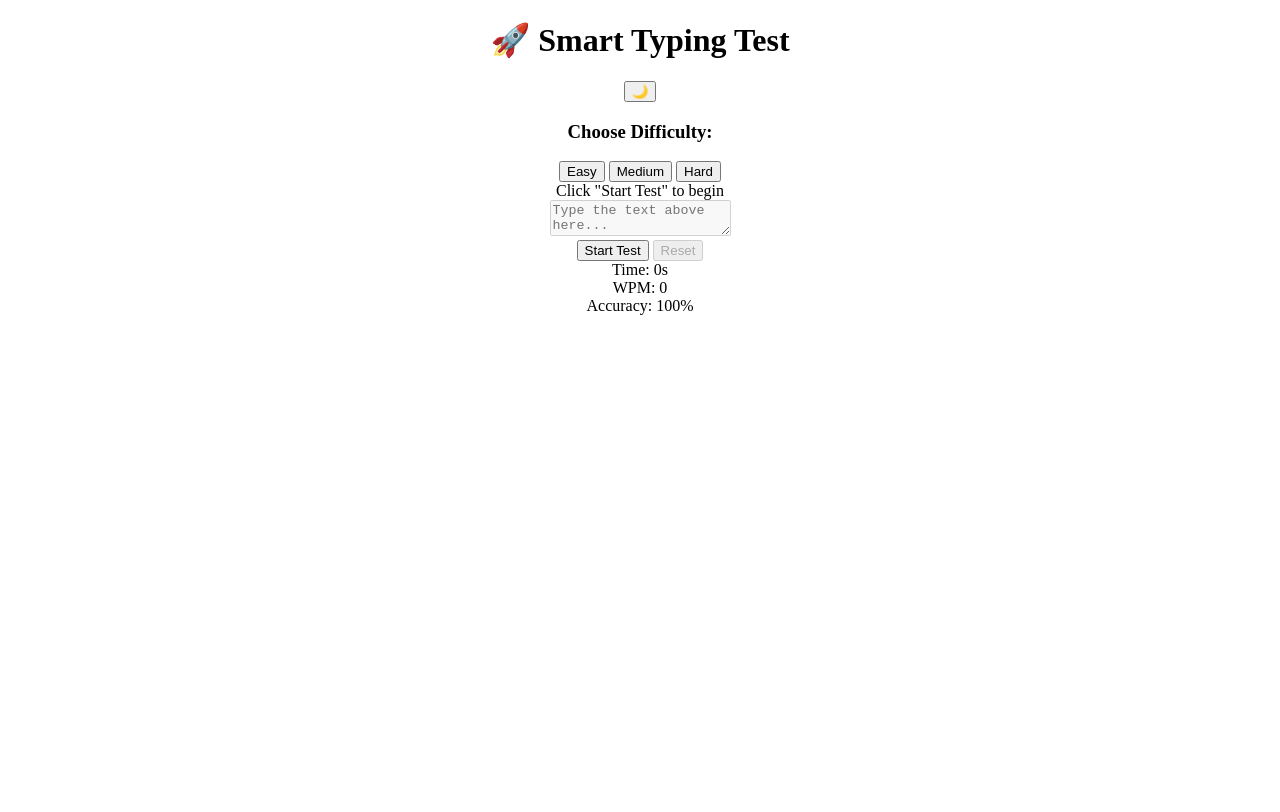
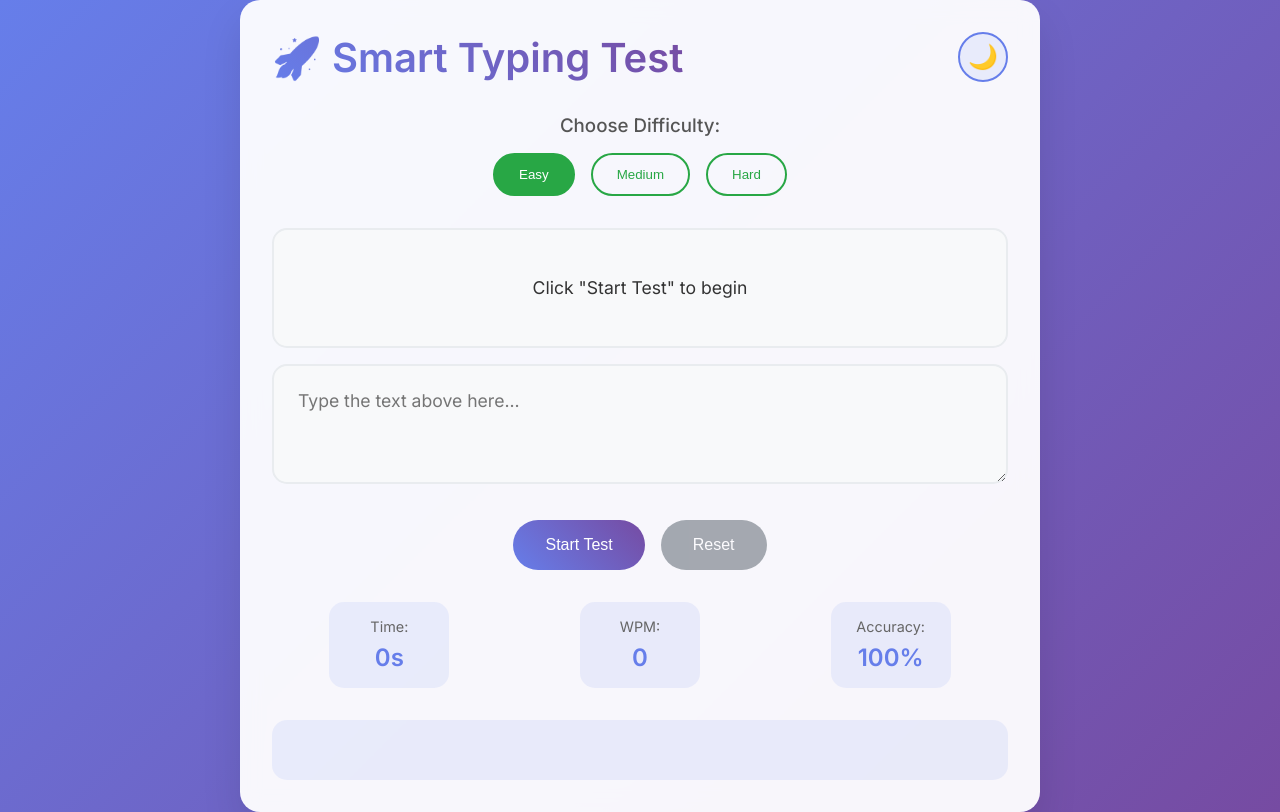
Before and after one commit to danielkamweru/my-typing-test-project, a plain HTML site: page index.html in a window 1280 px wide. Drawn offline with Linux system fonts and the light colour scheme.

Commit message:
created the css styling

```diff
--- a/styles.css
+++ b/styles.css
@@ -1,12 +1,309 @@
-body{
+* {
+    margin: 0;
+    padding: 0;
+    box-sizing: border-box;
+}
+
+body {
+    font-family: 'Inter', sans-serif;
+    background: linear-gradient(135deg, #667eea 0%, #764ba2 100%);
+    min-height: 100vh;
+    display: flex;
+    align-items: center;
+    justify-content: center;
+    color: #333;
+}
+
+.container {
+    background: rgba(255, 255, 255, 0.95);
+    backdrop-filter: blur(10px);
+    border-radius: 20px;
+    padding: 2rem;
+    box-shadow: 0 20px 40px rgba(0, 0, 0, 0.1);
+    max-width: 800px;
+    width: 90%;
     text-align: center;
 }
-#text{
+
+.header {
+    display: flex;
+    justify-content: space-between;
+    align-items: center;
+    margin-bottom: 2rem;
+}
+
+h1 {
+    font-size: 2.5rem;
+    font-weight: 600;
+    margin: 0;
+    background: linear-gradient(45deg, #667eea, #764ba2);
+    -webkit-background-clip: text;
+    -webkit-text-fill-color: transparent;
+    background-clip: text;
+}
+
+.theme-toggle {
+    background: rgba(102, 126, 234, 0.1);
+    border: 2px solid #667eea;
+    border-radius: 50%;
+    width: 50px;
+    height: 50px;
+    font-size: 1.5rem;
+    cursor: pointer;
+    transition: all 0.3s ease;
+    display: flex;
+    align-items: center;
+    justify-content: center;
+}
+
+.theme-toggle:hover {
+    transform: scale(1.1);
+    box-shadow: 0 5px 15px rgba(102, 126, 234, 0.3);
+}
+
+.difficulty-selector {
+    margin-bottom: 2rem;
+}
+
+.difficulty-selector h3 {
+    margin-bottom: 1rem;
+    color: #555;
+    font-weight: 500;
+}
+
+.difficulty-buttons {
+    display: flex;
+    gap: 1rem;
+    justify-content: center;
+    flex-wrap: wrap;
+}
+
+.difficulty-btn {
+    padding: 0.75rem 1.5rem;
+    border: 2px solid #28a745;
+    background: transparent;
+    color: #28a745;
+    border-radius: 25px;
+    cursor: pointer;
+    font-weight: 500;
+    transition: all 0.3s ease;
+}
+
+.difficulty-btn:hover {
+    transform: translateY(-2px);
+    box-shadow: 0 5px 15px rgba(40, 167, 69, 0.3);
+}
+
+.difficulty-btn.active {
+    background: #28a745;
+    color: white;
+}
+
+.test-area {
+    margin: 2rem 0;
+}
+
+.text-display {
+    background: #f8f9fa;
+    border: 2px solid #e9ecef;
+    border-radius: 15px;
+    padding: 1.5rem;
+    margin-bottom: 1rem;
+    font-size: 1.1rem;
+    line-height: 1.6;
+    min-height: 120px;
+    display: flex;
+    align-items: center;
+    justify-content: center;
+    position: relative;
+}
+
+.text-input {
     width: 100%;
-    height: 70px;
-    margin-bottom: 10px;
+    min-height: 120px;
+    padding: 1.5rem;
+    border: 2px solid #e9ecef;
+    border-radius: 15px;
+    font-size: 1.1rem;
+    font-family: 'Inter', sans-serif;
+    resize: vertical;
+    transition: border-color 0.3s ease;
 }
-#button{
-background-color:blue;
-    padding: 20px;
+
+.text-input:focus {
+    outline: none;
+    border-color: #667eea;
+    box-shadow: 0 0 0 3px rgba(102, 126, 234, 0.1);
 }
+
+.text-input:disabled {
+    background: #f8f9fa;
+    cursor: not-allowed;
+}
+
+.controls {
+    display: flex;
+    gap: 1rem;
+    justify-content: center;
+    margin: 2rem 0;
+    flex-wrap: wrap;
+}
+
+.start-btn, .reset-btn {
+    padding: 1rem 2rem;
+    border: none;
+    border-radius: 25px;
+    font-size: 1rem;
+    font-weight: 500;
+    cursor: pointer;
+    transition: all 0.3s ease;
+}
+
+.start-btn {
+    background: linear-gradient(45deg, #667eea, #764ba2);
+    color: white;
+}
+
+.start-btn:hover:not(:disabled) {
+    transform: translateY(-2px);
+    box-shadow: 0 10px 25px rgba(102, 126, 234, 0.3);
+}
+
+.reset-btn {
+    background: #6c757d;
+    color: white;
+}
+
+.reset-btn:hover:not(:disabled) {
+    background: #5a6268;
+    transform: translateY(-2px);
+}
+
+.start-btn:disabled, .reset-btn:disabled {
+    opacity: 0.6;
+    cursor: not-allowed;
+    transform: none;
+}
+
+.stats {
+    display: flex;
+    justify-content: space-around;
+    margin: 2rem 0;
+    flex-wrap: wrap;
+    gap: 1rem;
+}
+
+.stat-item {
+    background: rgba(102, 126, 234, 0.1);
+    padding: 1rem;
+    border-radius: 15px;
+    min-width: 120px;
+}
+
+.stat-label {
+    display: block;
+    font-size: 0.9rem;
+    color: #666;
+    margin-bottom: 0.5rem;
+}
+
+.stat-item span:last-child {
+    font-size: 1.5rem;
+    font-weight: 600;
+    color: #667eea;
+}
+
+.results {
+    margin-top: 2rem;
+    padding: 1.5rem;
+    background: rgba(102, 126, 234, 0.1);
+    border-radius: 15px;
+    font-size: 1.1rem;
+    min-height: 60px;
+    display: flex;
+    align-items: center;
+    justify-content: center;
+}
+
+.correct {
+    background-color: rgba(40, 167, 69, 0.2);
+    color: #28a745;
+}
+
+.incorrect {
+    background-color: rgba(220, 53, 69, 0.2);
+    color: #dc3545;
+}
+
+/* Dark Theme */
+body.dark-theme {
+    background: linear-gradient(135deg, #1a1a2e 0%, #16213e 100%);
+}
+
+.dark-theme .container {
+    background: rgba(30, 30, 50, 0.95);
+    color: #e0e0e0;
+}
+
+.dark-theme .text-display {
+    background: #2a2a3e;
+    border-color: #404060;
+    color: #e0e0e0;
+}
+
+.dark-theme .text-input {
+    background: #2a2a3e;
+    border-color: #404060;
+    color: #e0e0e0;
+}
+
+.dark-theme .text-input:focus {
+    border-color: #667eea;
+}
+
+.dark-theme .text-input:disabled {
+    background: #1e1e2e;
+}
+
+.dark-theme .stat-item {
+    background: rgba(102, 126, 234, 0.2);
+}
+
+.dark-theme .results {
+    background: rgba(102, 126, 234, 0.2);
+}
+
+.dark-theme .theme-toggle {
+    background: rgba(102, 126, 234, 0.2);
+    border-color: #667eea;
+}
+
+.dark-theme .difficulty-selector h3 {
+    color: #b0b0b0;
+}
+
+@media (max-width: 768px) {
+    .container {
+        padding: 1.5rem;
+        margin: 1rem;
+    }
+
+    .header {
+        flex-direction: column;
+        gap: 1rem;
+    }
+
+    h1 {
+        font-size: 2rem;
+    }
+
+    .stats {
+        flex-direction: column;
+        align-items: center;
+    }
+
+    .stat-item {
+        width: 100%;
+        max-width: 200px;
+    }
+}
```
